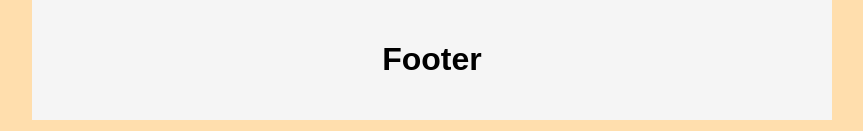
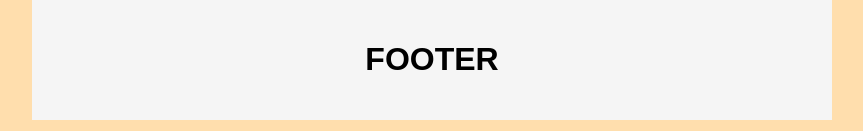
Before and after one commit to Tiara-081/Semantic-Grid, a plain HTML site: page index.html in a window 1280 px wide. Shown: the part 629-760 px from the top of the page, without its empty margins (208-1071 px from the left). Drawn offline with Linux system fonts and the light colour scheme.

Commit message:
Update index.html

```diff
--- a/index.html
+++ b/index.html
@@ -34,7 +34,7 @@
 
 
     <Footer>
-        <h1>Footer</h1>
+        <h1>FOOTER</h1>
     </Footer>
 
 </body>
```
